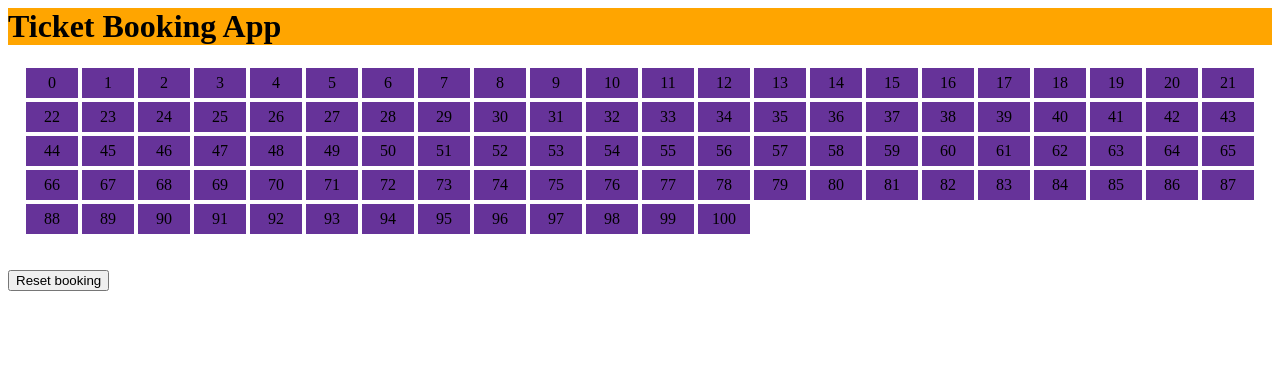
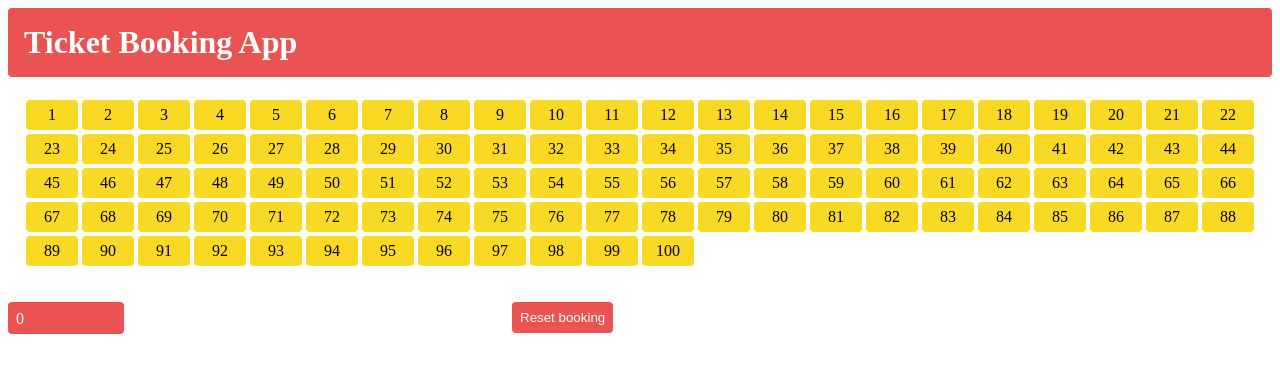
Before and after one commit to jogipr/Ticket-booking-app-b1gcxt, a plain HTML site: page index.html in a window 1280 px wide. Drawn offline with Linux system fonts and the light colour scheme.

Commit message:
3 files modified

```diff
--- a/index.html
+++ b/index.html
@@ -7,7 +7,9 @@
     <h1>Ticket Booking App</h1>
     <div class="container"></div>
     <br />
+    <span class="booked-ticket" id="booked-ticket"></span>
     <button id="resetButton">Reset booking</button>
+
     <script src="script.js"></script>
     <script src="scriptTest.js"></script>
   </body>
--- a/script.js
+++ b/script.js
@@ -1,6 +1,6 @@
 function creatSeats() {
   let seats = [];
-  for (let i = 0; i <= 100; i++) {
+  for (let i = 1; i <= 100; i++) {
     seats.push({
       id: i,
       booked: false,
@@ -9,6 +9,7 @@ function creatSeats() {
   return seats;
 }
 let seats = creatSeats();
+let bookedSeat = '0';
 
 function getSeatComponent({ id, booked }) {
   const bookClass = booked ? 'booked' : 'unbooked';
@@ -19,11 +20,12 @@ function drawSeats() {
   const seatComponents = seats.map((seat) => getSeatComponent(seat)).join(' ');
   const container = document.querySelector('.container');
   container.innerHTML = seatComponents;
+  updateBookedSeat();
 }
 
 function bookTicket(event) {
   const selectedSeat = event.target.id;
-  if(!selectedSeat) return;
+  if (!selectedSeat) return;
   seats = seats.map((seat) => {
     if (selectedSeat == seat.id) {
       return {
@@ -34,11 +36,19 @@ function bookTicket(event) {
     return seat;
   });
   drawSeats();
+  updateBookedSeat();
+}
+
+function updateBookedSeat() {
+  bookedSeat = seats.filter((s) => s.booked).length;
+  const bookedSeatContainer = document.querySelector('#booked-ticket');
+  bookedSeatContainer.innerHTML = bookedSeat;
 }
 
 function resetBooking() {
   seats = creatSeats();
   drawSeats();
+  updateBookedSeat();
 }
 
 window.addEventListener('load', drawSeats);
--- a/styles.css
+++ b/styles.css
@@ -1,5 +1,8 @@
 h1 {
-  background: orange;
+  background: #eb5353;
+  padding: 16px;
+  border-radius: 4px;
+  color: white;
 }
 .container {
   display: flex;
@@ -8,14 +11,35 @@ h1 {
 }
 
 .seat {
-  background: orange;
+  background: #f66b0e;
   margin: 2px;
   padding: 6px;
   width: 40px;
   text-align: center;
   cursor: pointer;
+  border-radius: 4px;
 }
 
 .unbooked {
-  background: rebeccapurple;
+  background: #f9d923;
 }
+
+button {
+  background: #eb5353;
+  color: white;
+  padding: 8px;
+  border-radius: 4px;
+  border: none;
+  position: absolute;
+  left: 40%;
+}
+
+.booked-ticket{
+  display: inline-block;
+  background: #eb5353;
+  color: white;
+  padding: 8px;
+  border-radius: 4px;
+  min-width: 100px;
+  height: 16px;
+}
```
